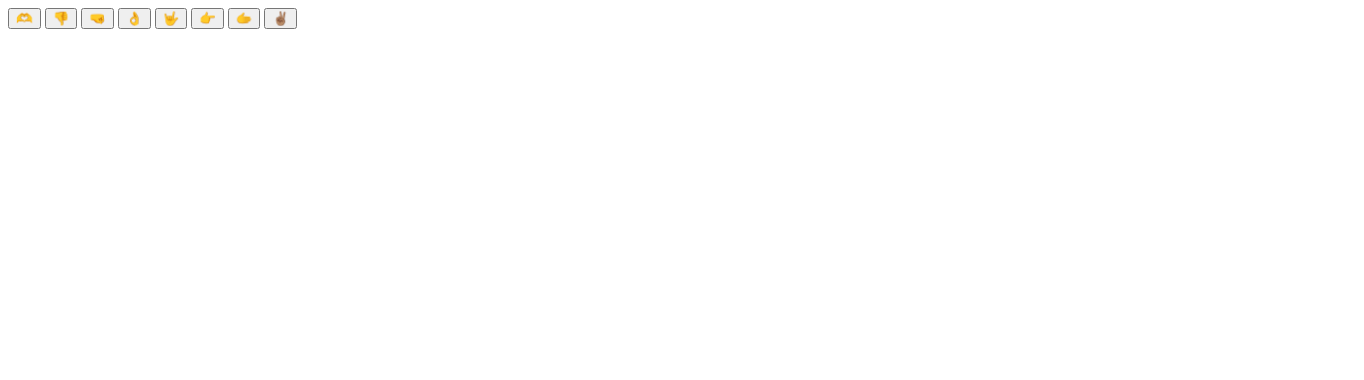
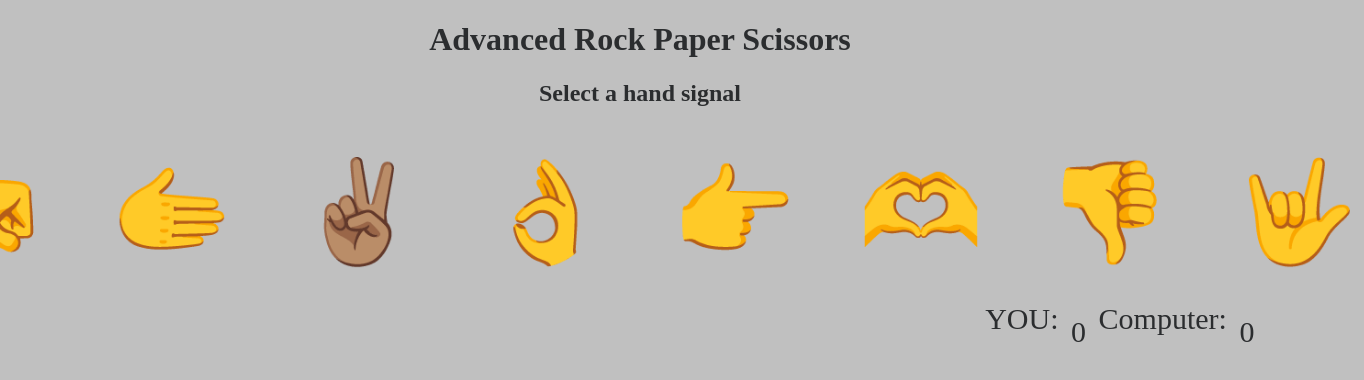
Before and after one commit to aliza13/Rock-Paper-Scissors, a plain HTML site: page advance.html in a window 1280 px wide. Shown: the whole page, 1364 px wide, since content can reach past the window. Drawn offline with Linux system fonts and the light colour scheme.

Commit message:
Add files via upload

```diff
--- a/advance.html
+++ b/advance.html
@@ -5,17 +5,30 @@
     <meta http-equiv="X-UA-Compatible" content="IE=edge">
     <meta name="viewport" content="width=device-width, initial-scale=1.0">
     <title>Advance Rock Paper Scissors</title>
+    <link rel="stylesheet" href="secondss.css">
 </head>
 <body>
+    <script src="advanceLevel.js"> </script>
+    <div class="text">
+        <h1>Advanced Rock Paper Scissors</h1>
+    </div>
+
+    <div><h2>Select a hand signal</h2></div>
+
     <div class="selections">
-        <button class="selection">🫶</button>
-        <button class="selection">👎</button>
-        <button class="selection">🤜</button>
-        <button class="selection">👌</button>
-        <button class="selection">🤟</button>
-        <button class="selection">👉</button>
-        <button class="selection">🫱</button>
-        <button class="selection">✌🏽</button>
+        <button id="rock" class="selection" value="rock" title="rock" onclick="compareHands('rock',randomChoice());">🤜</button>
+        <button id="paper" class="selection" value="paper" title="paper" onclick="compareHands('paper',randomChoice());">🫱</button>
+        <button id="scissors" class="selection" value="scissors" title="scissors" onclick="compareHands('scissors',randomChoice());">✌🏽</button>
+        <button id="air" class="selection" value="air" title="air" onclick="compareHands('air',randomChoice());">👌</button>
+        <button id="gun" class="selection" value="gun" title="gun" onclick="compareHands('gun',randomChoice());">👉</button>
+        <button id="love" class="selection" value="love" title="love" onclick="compareHands('love',randomChoice());">🫶</button>
+        <button id="tree" class="selection" value="tree" title="tree" onclick="compareHands('tree',randomChoice());">👎</button>
+        <button id="devil" class="selection" value="devil" title="devil" onclick="compareHands('devil',randomChoice());">🤟</button>
+    </div>
+
+    <div id="score">
+        YOU: <span id="userScore" class="scores">0</span>
+        Computer: <span id="compScore" class="scores">0</span>
     </div>
 </body>
 </html>
```
